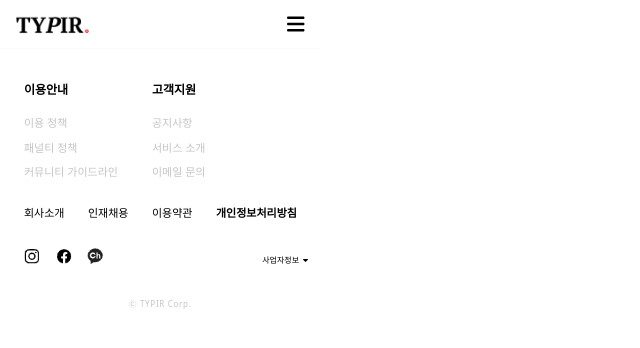
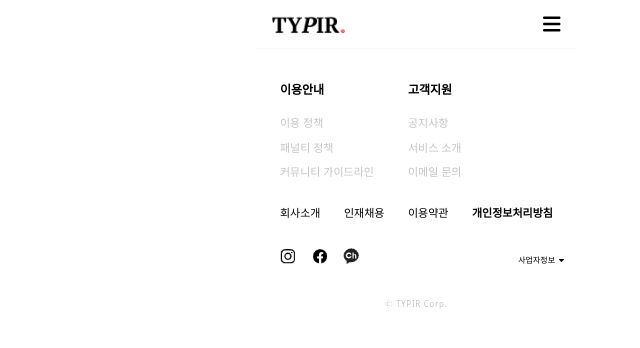
Before and after one commit to iamjinpark/TYPIR, a React (Vite) app: page / in a window 1280 px wide. Shown: the top 348 px of the page, without its empty margins (0-640 px from the left). Built offline with nearby package versions, Linux system fonts and the light colour scheme; a web font is replaced by a local one.

Commit message:
🎨 [modify] max-width 전역 설정 #29

```diff
--- a/src/app/App.jsx
+++ b/src/app/App.jsx
@@ -8,6 +8,7 @@ import LandingPageRoutes from '@/Routes/LandingPageRoutes';
 
 function App() {
   return (
+    <div className="max-w-screen-md mx-auto">
       <Router>
         <Header />
         <UserPageRoutes />
@@ -16,6 +17,7 @@ function App() {
         <MyPageRoutes />
         <Footer />
       </Router>
+    </div>
   );
 }
 export default App;
```
Lines whose indentation alone changed are shown as unchanged.
